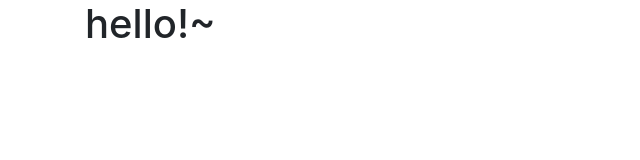
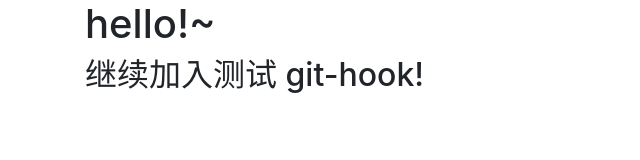
Before and after one commit to rockts/leke-bootstrap-4, a website: page index.html in a window 1280 px wide. Shown: the top 160 px of the page, without its empty margins (0-640 px from the left). Drawn offline with nearby package versions, Linux system fonts and the light colour scheme.

Commit message:
继续测试Git-hook

```diff
--- a/index.html
+++ b/index.html
@@ -29,6 +29,8 @@
       <h1>
         hello!~
       </h1>
+
+      <h2>继续加入测试 git-hook!</h2>
     </div>
   </body>
 </html>
```
